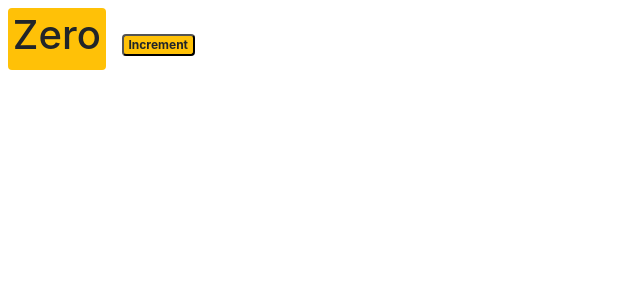
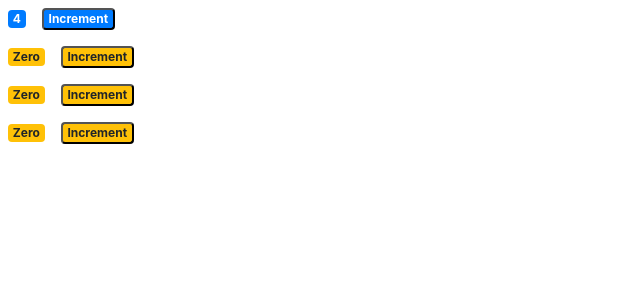
Before and after one commit to PalakVora/counter-app, a React (Create React App) app: page / in a window 1280 px wide. Shown: the top 300 px of the page, without its empty margins (0-640 px from the left). Built offline with nearby package versions, Linux system fonts and the light colour scheme.

Commit message:
More than one component

```diff
--- a/src/components/counter.jsx
+++ b/src/components/counter.jsx
@@ -3,19 +3,17 @@
 export default class Counter extends Component {
     //for dynamic value instead of hardcoding
     state = {
-        count : 0,
+        count : this.props.value,
         tags: ['tag1','tag2'],
         message: "Please create a new tag!"
      };
 
 //Adding constructor always is a hassle hence another way to inherit 'this' is set the function to arrow function
-handleIncrement =product =>{
-    console.log(product);
-    this.setState({count: this.state.count+1})
-};
+
     render() {
 
         //While returning two tags the React.createElement in bable doest know which tag to pass as it passes only 1 element as a parameter; hence wrap two tags in div; one of the solution
+
 
         return (
             <div>
@@ -33,6 +31,10 @@
     }
     //Ctrl+Shitf+R : For auto extraction of code lines to another function
 
+    handleIncrement =product =>{
+        console.log(product);
+        this.setState({count: this.state.count+1})
+    };
 
 
     getBadgeClasses() {
@@ -43,7 +45,7 @@
     }
     formatCount(){
         const {count} = this.state;
-        const x=<h1>Zero</h1>;
+        const x='Zero';
         return count===0?x:count;
     }
 }
@@ -54,6 +56,8 @@
 
 /*Extra code tried out
 export default Counter;
+
+//console.log("props",this.props);
 
 Insert image through 'state' element imageURL
 imageURL:"https://picsum.photos/200"
--- /dev/null
+++ b/src/components/counters.jsx
@@ -0,0 +1,24 @@
+import React, { Component } from 'react';
+import Counter from './counter';
+
+class Counters  extends Component {
+    state = {
+        counters:[
+            { id: 1, value:4},
+            { id: 2, value:0},
+            { id: 3, value:0},
+            { id: 4, value:0}
+        ]
+     }
+    render() {
+        return (
+            <div>
+                {this.state.counters.map(counter=>
+                <Counter key={counter.id} value={counter.value}/>
+                )}
+            </div>
+          );
+    }
+}
+
+export default Counters ;
--- a/src/index.js
+++ b/src/index.js
@@ -4,11 +4,11 @@
 //import App from './App';
 import * as serviceWorker from './serviceWorker';
 import 'bootstrap/dist/css/bootstrap.css';
-import Counter from './components/counter';
+import Counters from './components/counters';
 
 ReactDOM.render(
   <React.StrictMode>
-    <Counter/>
+    <Counters/>
   </React.StrictMode>,
   document.getElementById('root')
 );
```
